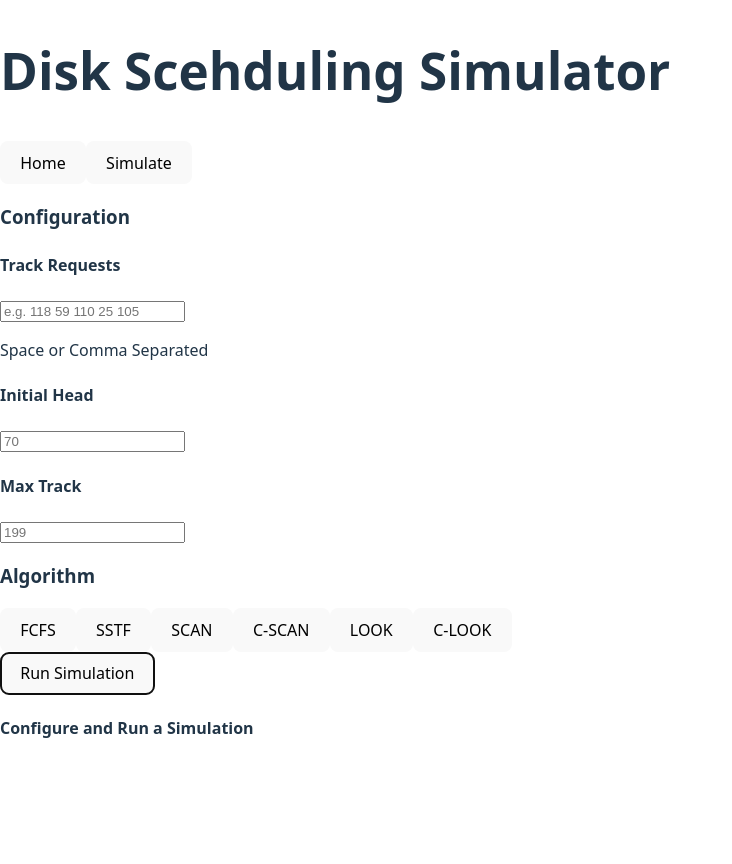
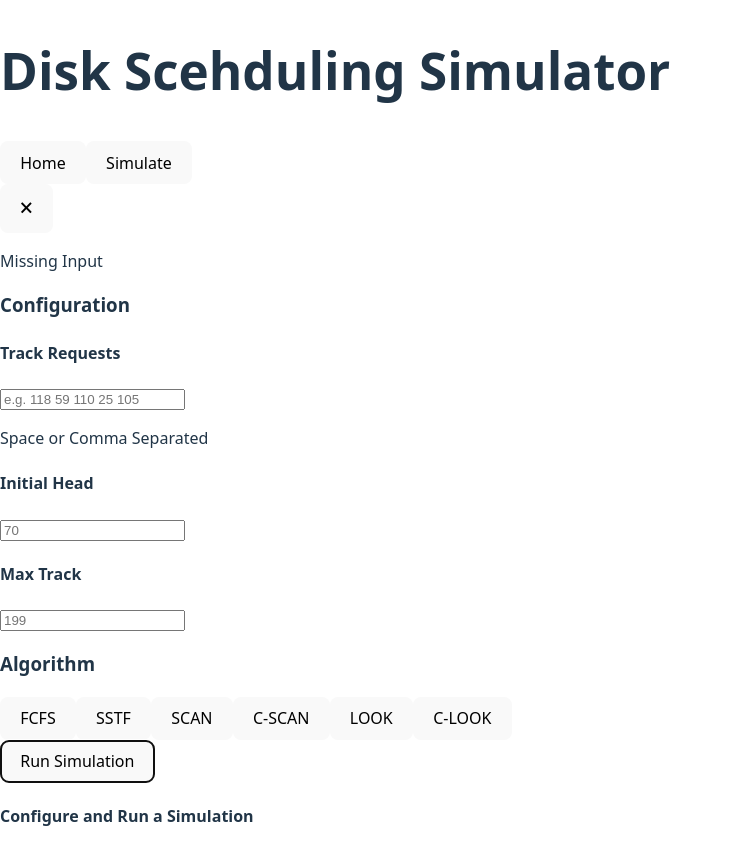
Before and after one commit to VMQ30/IOManagementSimulation, a React (Vite) app in the folder my-react-app/: page / in a window 1280 px wide. Both pictures are taken after a click on the button "Run Simulation". Shown: the top 864 px of the page, without its empty margins (0-732 px from the left). Built offline with nearby package versions, Linux system fonts and the light colour scheme.

Commit message:
Create a modal to display error messages

```diff
--- a/my-react-app/index.html
+++ b/my-react-app/index.html
@@ -4,7 +4,7 @@
     <meta charset="UTF-8" />
     <link rel="icon" type="image/svg+xml" href="/vite.svg" />
     <meta name="viewport" content="width=device-width, initial-scale=1.0" />
-    <title>my-react-app</title>
+    <title>Disk Scheduling Simulation</title>
   </head>
   <body>
     <div id="root"></div>
--- /dev/null
+++ b/my-react-app/src/components/ErrorModal.jsx
@@ -0,0 +1,16 @@
+import style from "../styles/ErrorModal.module.css";
+
+export function ErrorModal({ errorMessage, setIsModalOpen }) {
+  return (
+    <div className={style["modal-container"]}>
+      <div className={style["modal"]}>
+        <div className={style["modal-header"]}>
+          <button onClick={() => setIsModalOpen(false)}>🗙</button>
+        </div>
+        <div className={style["modal-message"]}>
+          <p>{errorMessage}</p>
+        </div>
+      </div>
+    </div>
+  );
+}
--- a/my-react-app/src/routes/Simulation.jsx
+++ b/my-react-app/src/routes/Simulation.jsx
@@ -1,6 +1,7 @@
 import { Configuration } from "../components/Configuration";
 import { AlgoList } from "../components/AlgoList";
 import { Graph } from "../components/Graph";
+import { ErrorModal } from "../components/ErrorModal";
 
 import { useState, useEffect } from "react";
 import style from "../styles/Simulation.module.css";
@@ -12,6 +13,8 @@ export function Simulation() {
   const [currentStep, setCurrentStep] = useState(0);
   const [isPlaying, setIsPlaying] = useState(false);
   const [graphData, setGraphData] = useState([]);
+  const [isModalOpen, setIsModalOpen] = useState(false);
+  const [errorMessage, setErrorMessage] = useState("");
   const [userInput, setUserInput] = useState({
     requests: "",
     initialHead: "",
@@ -34,9 +37,14 @@ export function Simulation() {
   const fastForward = () => setCurrentStep(graphData.length - 1);
 
   const handleRunSimulation = () => {
-    const results = formatSimulationData(selectedAlgorithm, userInput);
-    setGraphData(results);
-    setCurrentStep(0);
+    try {
+      const results = formatSimulationData(selectedAlgorithm, userInput);
+      setGraphData(results);
+      setCurrentStep(0);
+    } catch (error) {
+      setIsModalOpen(true);
+      setErrorMessage(error.message);
+    }
   };
 
   const getUserInput = (e) => {
@@ -50,15 +58,37 @@ export function Simulation() {
       userInput["requests"].length === 0 ||
       userInput["initialHead"] === "" ||
       userInput["maxTrack"] === ""
-    )
-      return [];
+    ) {
+      throw new Error("Missing Input");
+    }
+
+    const head = Number(userInput["initialHead"]);
+    const max = Number(userInput["maxTrack"]);
 
     const cleanedRequests = userInput["requests"]
       .split(/[ ,]+/)
       .filter(Boolean)
-      .map(Number);
+      .map((num) => {
+        const n = Number(num);
+        if (isNaN(n)) throw new Error(`"${num}" is not a valid number.`);
+        return n;
+      });
 
-    const head = Number(userInput["initialHead"]);
+    if (isNaN(head) || isNaN(max)) {
+      throw new Error("Initial Head and Max Track must be valid numbers.");
+    }
+
+    if (Math.max(...cleanedRequests) > max || head > max) {
+      throw new Error(
+        `Out of Bounds: The head (${head}) and all requests must be between 0 and the Max Track (${max}).`,
+      );
+    }
+
+    const allInts = [head, max, ...cleanedRequests].every(Number.isInteger);
+    if (!allInts) {
+      throw new Error("Please use whole numbers only (no decimals).");
+    }
+
     let sequence = [];
 
     switch (selectedAlgorithm) {
@@ -113,6 +143,15 @@ export function Simulation() {
 
         sequence = [...seqLook1, ...seqLook2];
         break;
+      case "C-LOOK":
+        sequence = [head, ...cleanedRequests];
+        sequence.sort((a, b) => a - b);
+
+        const seqCLook1 = sequence.slice(sequence.indexOf(head));
+        const seqCLook2 = sequence.slice(0, sequence.indexOf(head));
+
+        sequence = [...seqCLook1, ...seqCLook2];
+        break;
     }
 
     return sequence.map((trackValue, index) => {
@@ -142,6 +181,12 @@ export function Simulation() {
 
   return (
     <main className={style["main-simulation"]}>
+      {isModalOpen && (
+        <ErrorModal
+          errorMessage={errorMessage}
+          setIsModalOpen={setIsModalOpen}
+        />
+      )}
       <div className={style["main-left"]}>
         <Configuration userInput={userInput} getUserInput={getUserInput} />
         <AlgoList
```
Also changed, not shown: my-react-app/src/styles/ErrorModal.module.css (added).
